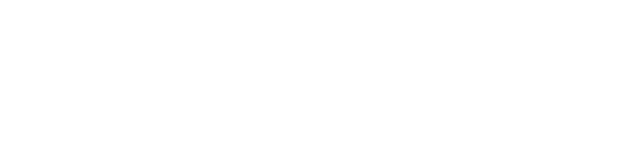
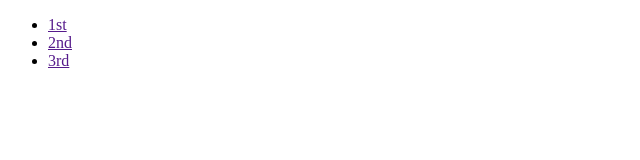
Before and after one commit to DeltaForce88/experimental, a plain HTML site: page index.html in a window 1280 px wide. Shown: the whole page, without its empty margins (0-640 px from the left). Drawn offline with Linux system fonts and the light colour scheme.

Commit message:
add header + ul

```diff
--- a/index.html
+++ b/index.html
@@ -7,6 +7,20 @@
     <title>Experimental</title>
 </head>
 <body>
+    <header>
+        <ul>
+            <li>
+                <a href="">1st</a>
+            </li>
+            <li>
+                <a href="">2nd</a>
+            </li>
+            <li>
+                <a href="">3rd</a>
+            </li>
+        </ul>
 
+
+    </header>
 </body>
 </html>
```
